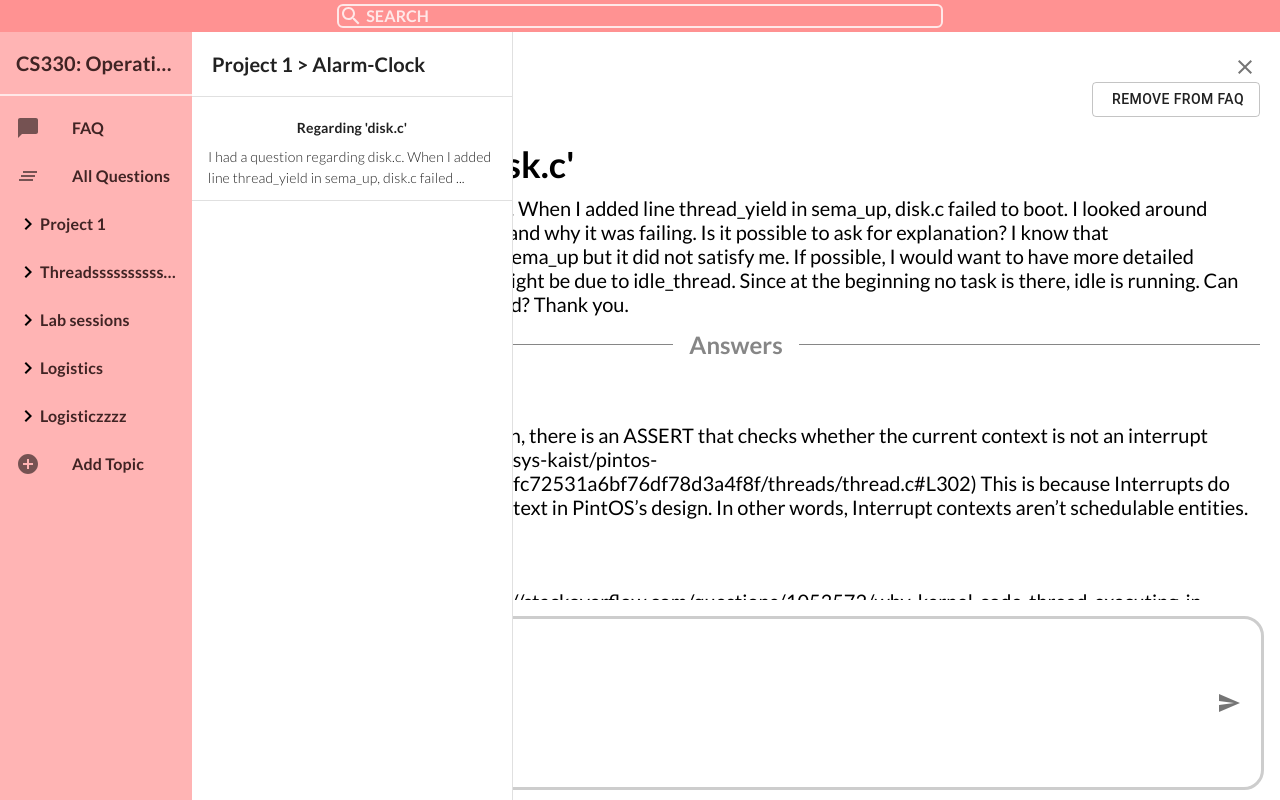
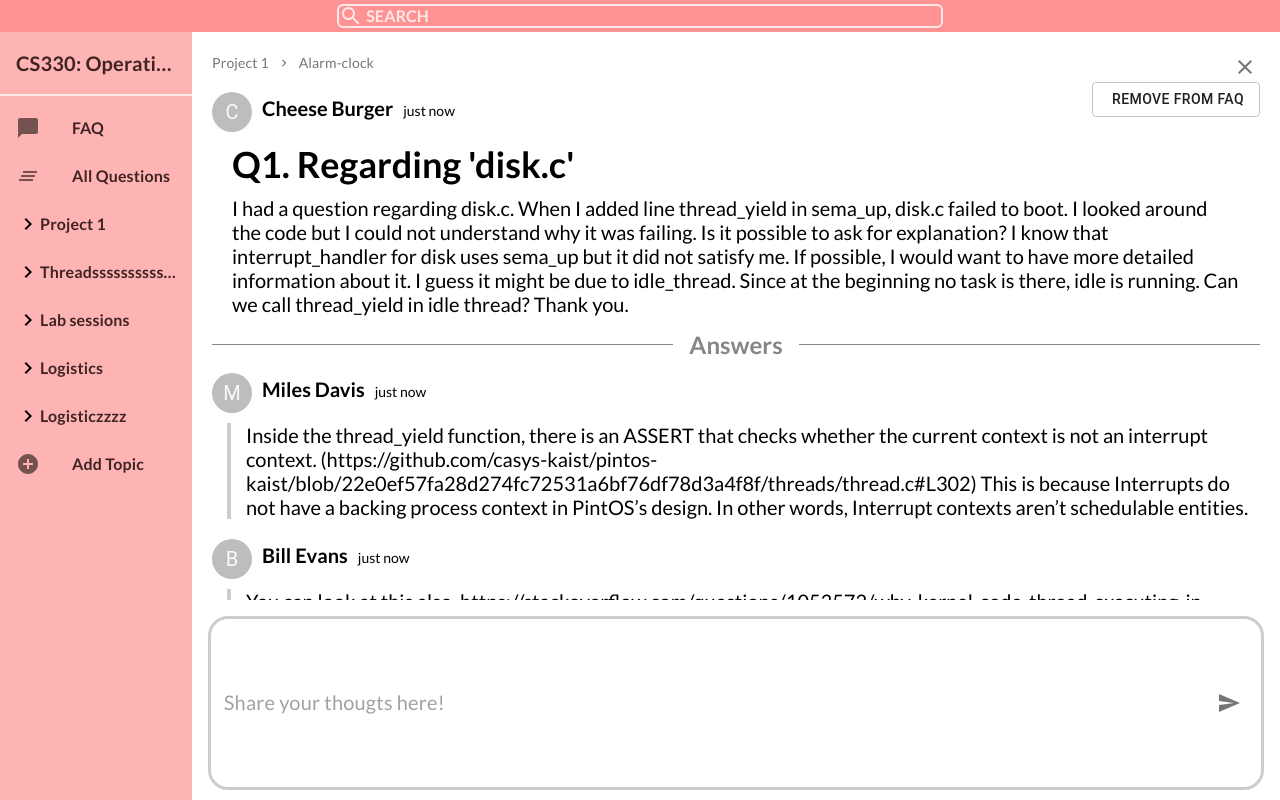
Before and after one commit to busankimchi/CS374-design-project, a React (Create React App) app: page /faq in a window 1280 px wide. Built offline with nearby package versions, Linux system fonts and the light colour scheme; no server answers; the database is empty.

Commit message:
Format time

```diff
--- a/src/components/Contents/UserInfo.tsx
+++ b/src/components/Contents/UserInfo.tsx
@@ -1,6 +1,7 @@
 import { FC } from 'react';
 import styled from 'styled-components';
 import { Box, Avatar } from '@material-ui/core';
+import { timeForToday } from '../../utils/functions'
 import { H3, B2 } from '../../utils/themes'
 
 interface UserInfoProp {
@@ -13,7 +14,7 @@ export const UserInfo: FC<UserInfoProp> = ({ userName, time }) => {
     <UserBox>
       <UserAvatar>{userName[0]}</UserAvatar>
       <UserNameBox>{userName}</UserNameBox>
-      <TimeBox>{time.toDateString()}</TimeBox>
+      <TimeBox>{timeForToday(time)}</TimeBox>
     </UserBox>
   );
 };
--- a/src/pages/Questions.tsx
+++ b/src/pages/Questions.tsx
@@ -13,7 +13,7 @@ interface QuestionsProp {
 export const Questions: FC<QuestionsProp> = () => {
   return (
     <QuestionsContainer>
-      <QuestionList />
+      {/* <QuestionList /> */}
       <Contents questionId={1} />
       {/* <NotSelected /> */}
     </QuestionsContainer>
--- /dev/null
+++ b/src/utils/functions.ts
@@ -0,0 +1,22 @@
+export const timeForToday = (value: Date) => {
+    const today = new Date();
+    const timeValue = new Date(value);
+
+    const betweenTime = Math.floor((today.getTime() - timeValue.getTime()) / 1000 / 60);
+    if (betweenTime < 1) return 'just now';
+    if (betweenTime < 60) {
+        return `${betweenTime} mins. ago`;
+    }
+
+    const betweenTimeHour = Math.floor(betweenTime / 60);
+    if (betweenTimeHour < 24) {
+        return `${betweenTimeHour} hrs. ago`;
+    }
+
+    const betweenTimeDay = Math.floor(betweenTime / 60 / 24);
+    if (betweenTimeDay < 365) {
+        return `${betweenTimeDay} days ago`;
+    }
+
+    return `${Math.floor(betweenTimeDay / 365)} yrs. ago`;
+}
```
